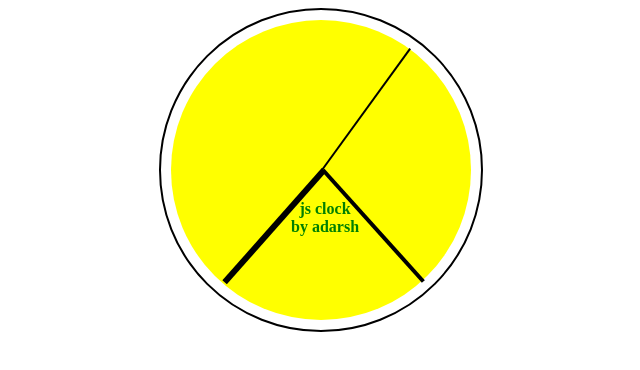
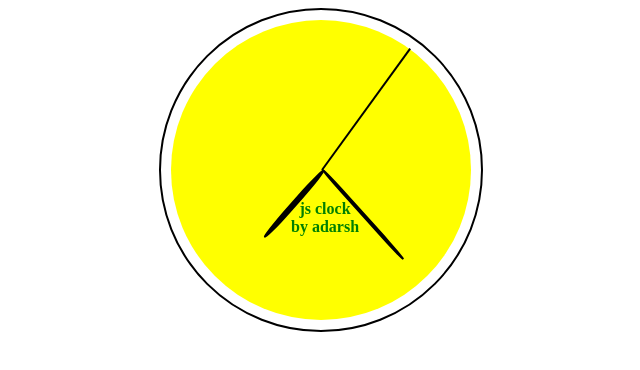
Before and after one commit to adarshraj00/jsclock, a plain HTML site: page index.html in a window 1280 px wide. Shown: the full height of the page, 319-959 px from the left. Drawn offline with Linux system fonts and the light colour scheme.

Commit message:
fixed sizes

```diff
--- a/index.html
+++ b/index.html
@@ -25,16 +25,20 @@
 
     .hand1{
       width:6px;
-      height:50%;
+      height:30%;
       left:50%;
+      top:20%;
       position:absolute;
       background:black;
       transform-origin: bottom;
+      border-radius:40%;
     }
     .hand2{
       width:4px;
-      height:50%;
+      height:40%;
       left:50%;
+      top:10%;
+      border-radius:30%;
       position:absolute;
       background:black;
       transform-origin: bottom;
```
